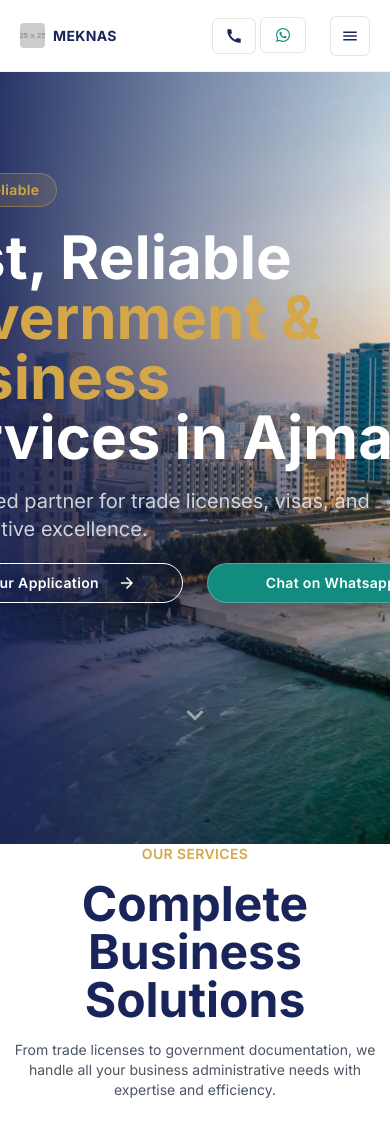
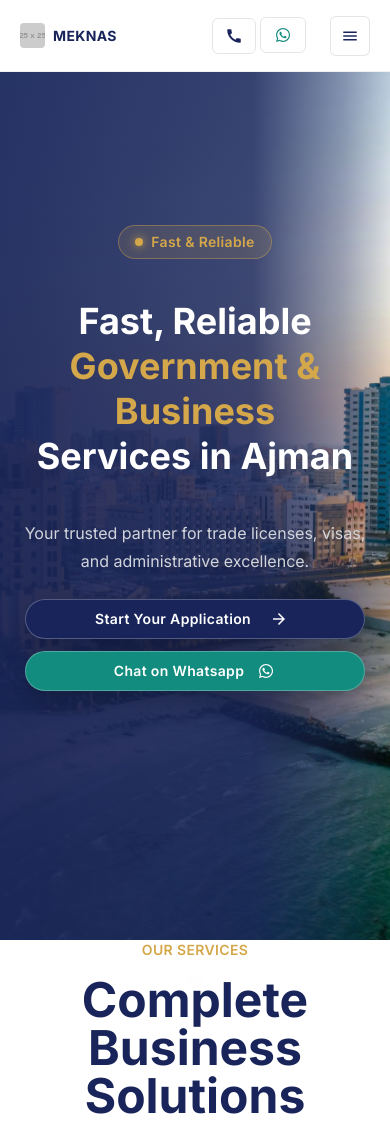
Before and after one commit to MZaFaRM/meknas, a website: page index.html in a window 390 px wide. Shown: the top 1123 px of the page. Drawn offline with Linux system fonts and the light colour scheme; placeholder pictures from the web are drawn by us.

Commit message:
feat: hero responsive

```diff
--- a/index.html
+++ b/index.html
@@ -70,26 +70,31 @@
 		</header>
 
 		<section id="hero" class="section--col">
-			<div class="flex items-center justify-center h-[85%]">
-				<div class="*:mt-5">
+			<div class="hero-inner">
+				<div class="hero-content">
 					<div class="badge">Fast & Reliable</div>
-					<p class="font-bold text-6xl text-white">
-						Fast, Reliable <br /><span class="text-accent"
-							>Government & <br />Business</span
-						><br />
+
+					<p class="hero-title">
+						Fast, Reliable
+						<span class="hero-title-accent"
+							>Government & Business</span
+						>
 						Services in Ajman
 					</p>
-					<p class="text-[#D1D5DB] text-xl leading-7">
+
+					<p class="hero-subtitle">
 						Your trusted partner for trade licenses, visas, and
 						administrative excellence.
 					</p>
-					<div class="flex gap-x-6">
-						<button class="cta-btn">
+
+					<div class="hero-cta">
+						<button class="cta-btn cta-primary">
 							Start Your Application
 							<span class="material-icons cta-icon"
 								>arrow_forward</span
 							>
 						</button>
+
 						<button class="cta-btn cta-whatsapp">
 							Chat on Whatsapp
 							<span class="icon-whatsapp"></span>
@@ -97,12 +102,14 @@
 					</div>
 				</div>
 			</div>
-			<div class="h-40">
+
+			<div class="hero-scroll">
 				<div class="scroll-mouse">
 					<span class="material-icons">expand_more</span>
 				</div>
 			</div>
 		</section>
+
 		<section id="services" class="section--col">
 			<div class="section-heading section-heading--light">
 				<p class="section-heading__eyebrow">OUR SERVICES</p>
--- a/src/styles.css
+++ b/src/styles.css
@@ -25,6 +25,7 @@
 .material-icons {
 	@apply text-[18px];
 }
+
 .site-header {
 	@apply sticky top-0 z-50;
 	@apply flex items-center gap-6;
@@ -34,7 +35,6 @@
 	@apply border-b border-black/5;
 
 	height: var(--nav-height);
-	position: relative;
 }
 
 /* brand */
@@ -97,7 +97,7 @@
 /* mobile menu panel */
 .mobile-menu {
 	@apply lg:hidden;
-	@apply absolute left-0 right-0 top-[calc(var(--nav-height))];
+	@apply absolute left-0 right-0 top-(--nav-height);
 	@apply border border-black/10 bg-white/95 backdrop-blur;
 	@apply shadow-[0_20px_60px_rgba(0,0,0,0.18)];
 	@apply p-5;
@@ -195,9 +195,10 @@ section {
 	z-index: 0;
 	background: linear-gradient(
 		to right,
-		color-mix(in srgb, var(--color-primary) 90%, transparent),
-		color-mix(in srgb, var(--color-primary) 40%, transparent),
-		transparent
+		color-mix(in srgb, var(--color-primary) 92%, transparent) 0%,
+		color-mix(in srgb, var(--color-primary) 82%, transparent) 65%,
+		color-mix(in srgb, var(--color-primary) 35%, transparent) 88%,
+		transparent 100%
 	);
 }
 
@@ -216,10 +217,52 @@ section {
 	box-shadow: 0 0 10px var(--color-accent);
 }
 
+.hero-inner {
+	@apply flex items-center justify-center;
+	@apply px-6;
+	@apply min-h-[calc(100svh-var(--nav-height))];
+}
+
+.hero-content {
+	@apply w-full max-w-xl;
+	@apply text-center lg:text-left;
+}
+
+.hero-title {
+	@apply font-bold text-white leading-tight;
+	@apply text-4xl; /* mobile */
+	@apply lg:text-6xl; /* desktop */
+	@apply my-10;
+}
+
+.hero-title-accent {
+	@apply text-accent block;
+}
+
+.hero-subtitle {
+	@apply text-[#D1D5DB] leading-7;
+	@apply text-base; /* mobile */
+	@apply lg:text-xl; /* desktop */
+	@apply mt-4;
+}
+
+.hero-scroll {
+	@apply relative h-24;
+	@apply lg:h-40;
+}
+
+.hero-cta {
+	@apply mt-6 flex flex-col gap-3;
+	@apply lg:flex-row lg:gap-x-6;
+	@apply items-center lg:items-start;
+}
+
 .cta-btn {
 	@apply inline-flex items-center justify-center gap-3;
 	@apply rounded-full px-7 py-1; /* thin height */
-	@apply w-70 h-10;
+	@apply w-full max-w-[340px];
+	@apply lg:w-70;
+	@apply h-10;
 	@apply text-white font-semibold text-sm tracking-wide;
 	@apply border;
 	@apply shadow-[0_12px_30px_rgba(0,0,0,0.20)];
@@ -288,7 +331,7 @@ section {
 .scroll-mouse {
 	position: absolute;
 	left: 50%;
-	bottom: 24px;
+	bottom: -56px;
 	transform: translateX(-50%);
 	z-index: 2;
 
```
Also changed, not shown: src/output.css.
